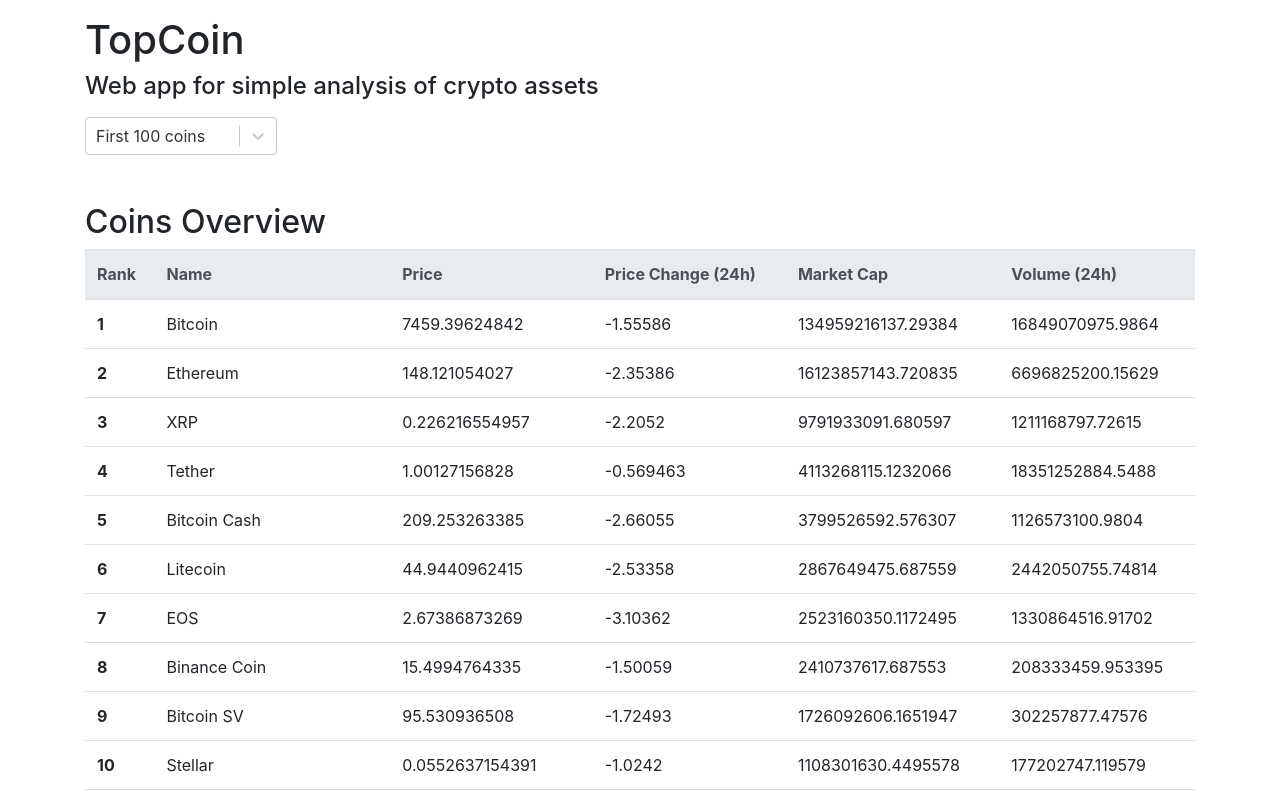
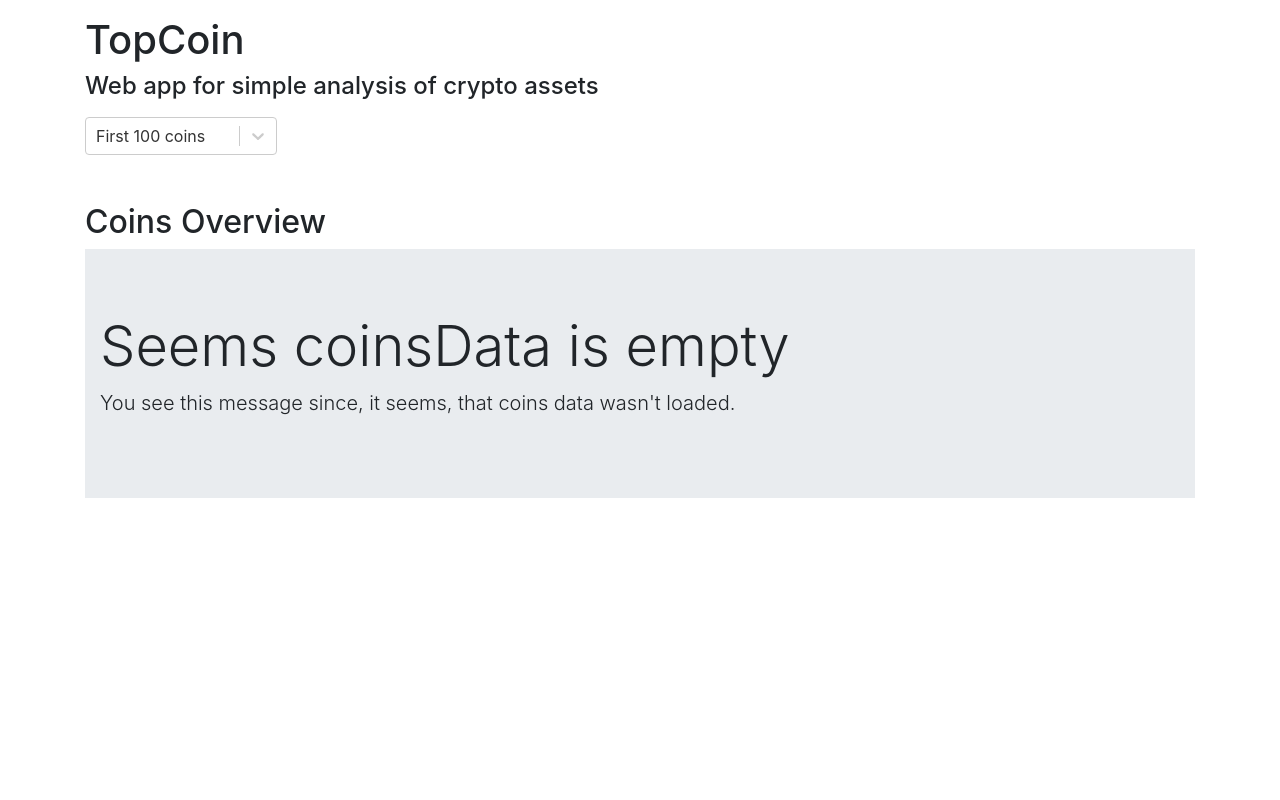
Before and after one commit to An1mus/topcoin, a React (Create React App) app: page / in a window 1280 px wide. Shown: the top 800 px of the page. Built offline with nearby package versions, Linux system fonts and the light colour scheme.

Commit message:
Empty state for the table

```diff
--- a/src/components/app/App.js
+++ b/src/components/app/App.js
@@ -1,7 +1,6 @@
-import React, {useState} from 'react';
+import React from 'react';
 import {connect} from "react-redux";
 import {Router, Route} from 'react-router-dom';
-import Select from 'react-select';
 
 import './App.css';
 
@@ -9,22 +8,21 @@
 
 import {getCMCData} from 'actions';
 
-import Dashboard from 'components/dashboard';
-import Liquidity from 'components/liquidity';
+import Dashboard from '../dashboard';
+import Liquidity from '../liquidity';
 import Header from '../header';
 
-const UnconnectedApp = ({getCoinsData, isRequesting, coinsData, error}) => {
+const UnconnectedApp = ({coinsData}) => {
 
 	return (
 		<div className={'container'}>
 
-			<Header loading={isRequesting} />
+			<Header />
 
 			<Router history={history}>
 				<Route exact
 					   path={'/'}
 					   component={Dashboard}
-					   isRequesting={isRequesting}
 					   coinsData={coinsData}
 				/>
 				<Route
--- /dev/null
+++ b/src/components/dashboard/coinsAbsent/index.js
@@ -0,0 +1,18 @@
+import React from 'react';
+
+const CoinsAbsent = () => {
+	return (
+		<>
+			<div className="jumbotron jumbotron-fluid">
+				<div className="container">
+					<h1 className="display-4">Seems coinsData is empty</h1>
+					<p className="lead">
+						You see this message since, it seems, that coins data wasn't loaded.
+					</p>
+				</div>
+			</div>
+		</>
+	);
+};
+
+export default CoinsAbsent;
--- a/src/components/dashboard/index.js
+++ b/src/components/dashboard/index.js
@@ -1,29 +1,21 @@
 import React from "react";
 
-import CoinView from './dashboardCoinView'
+import CoinsTable from './table';
+import CoinsAbsent from './coinsAbsent';
 
 import STUBDATA from 'common/stubdata';
 
-const Dashboard = () => {
-	const columns = ['Rank', 'Name', 'Price', 'Price Change (24h)', 'Market Cap', 'Volume (24h)'];
+const Dashboard = ({coinsData}) => {
 
 	return (
 		<>
 			<h2>Coins Overview</h2>
-			<table className='table'>
-				<thead className='thead-light'>
-				<tr>
-					{columns.map((col, i) => <th key={i}>{col}</th>)}
-				</tr>
-				</thead>
-				<tbody>
-				{STUBDATA.map(coin => {
-					return (
-						<CoinView key={coin.id} coin={coin}/>
-					)
-				})}
-				</tbody>
-			</table>
+			{
+				STUBDATA.length === 0
+					? <CoinsTable coinsData={STUBDATA} />
+					: <CoinsAbsent />
+			}
+
 		</>
 	);
 };
--- /dev/null
+++ b/src/components/dashboard/table/index.js
@@ -0,0 +1,34 @@
+import React from "react";
+import CoinView from "./dashboardCoinView";
+import PropTypes from 'prop-types';
+
+/**
+ * Table with coins data
+ * @param coinsData {Array[]} - coins response array
+ */
+const CoinsTable = ({coinsData}) => {
+	const columns = ['Rank', 'Name', 'Price', 'Price Change (24h)', 'Market Cap', 'Volume (24h)'];
+
+	return (
+		<table className='table'>
+			<thead className='thead-light'>
+				<tr>
+					{columns.map((col, i) => <th key={i}>{col}</th>)}
+				</tr>
+			</thead>
+			<tbody>
+				{coinsData.map(coin => {
+					return (
+						<CoinView key={coin.id} coin={coin}/>
+					)
+				})}
+			</tbody>
+		</table>
+	);
+};
+
+CoinsTable.propTypes = {
+	coinsData: PropTypes.array.isRequired
+};
+
+export default CoinsTable;
--- a/src/components/header/coinsSelect/index.js
+++ b/src/components/header/coinsSelect/index.js
@@ -1,6 +1,7 @@
 import Select from 'react-select';
 import React, {useState} from "react";
 import {connect} from 'react-redux';
+import PropTypes from 'prop-types';
 
 import Loader from '../../loader';
 import {getCMCData} from '../../../actions';
@@ -44,6 +45,11 @@
 	);
 };
 
+UnconnectedCoinsSelect.propTypes = {
+	loading: PropTypes.bool.isRequired,
+	getCoinsData: PropTypes.func.isRequired
+};
+
 const mapStateToProps = (state) => {
 	const {isLoading} = state.cmcListCallReducer;
 	return {isLoading};
```
Also changed, not shown: src/components/dashboard/table/dashboardCoinView/index.js (renamed from src/components/dashboard/dashboardCoinView/index.js).
